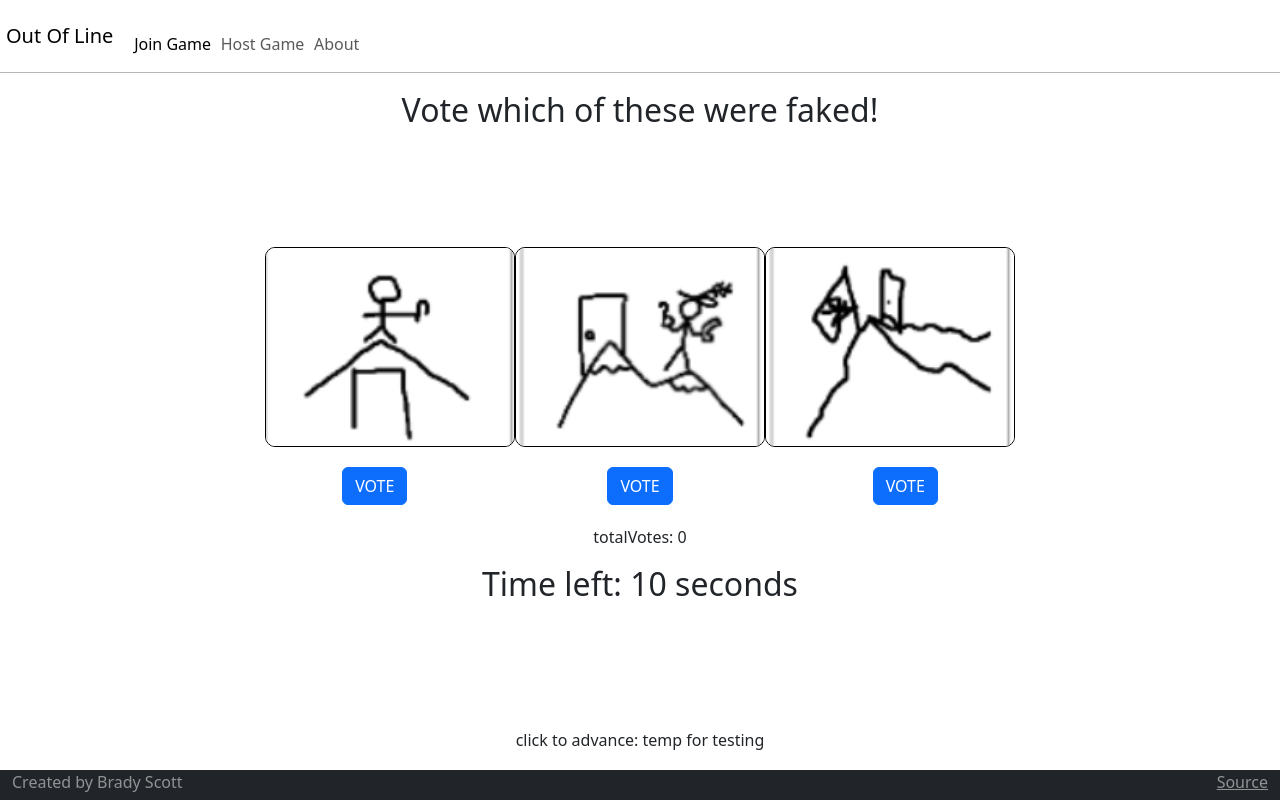
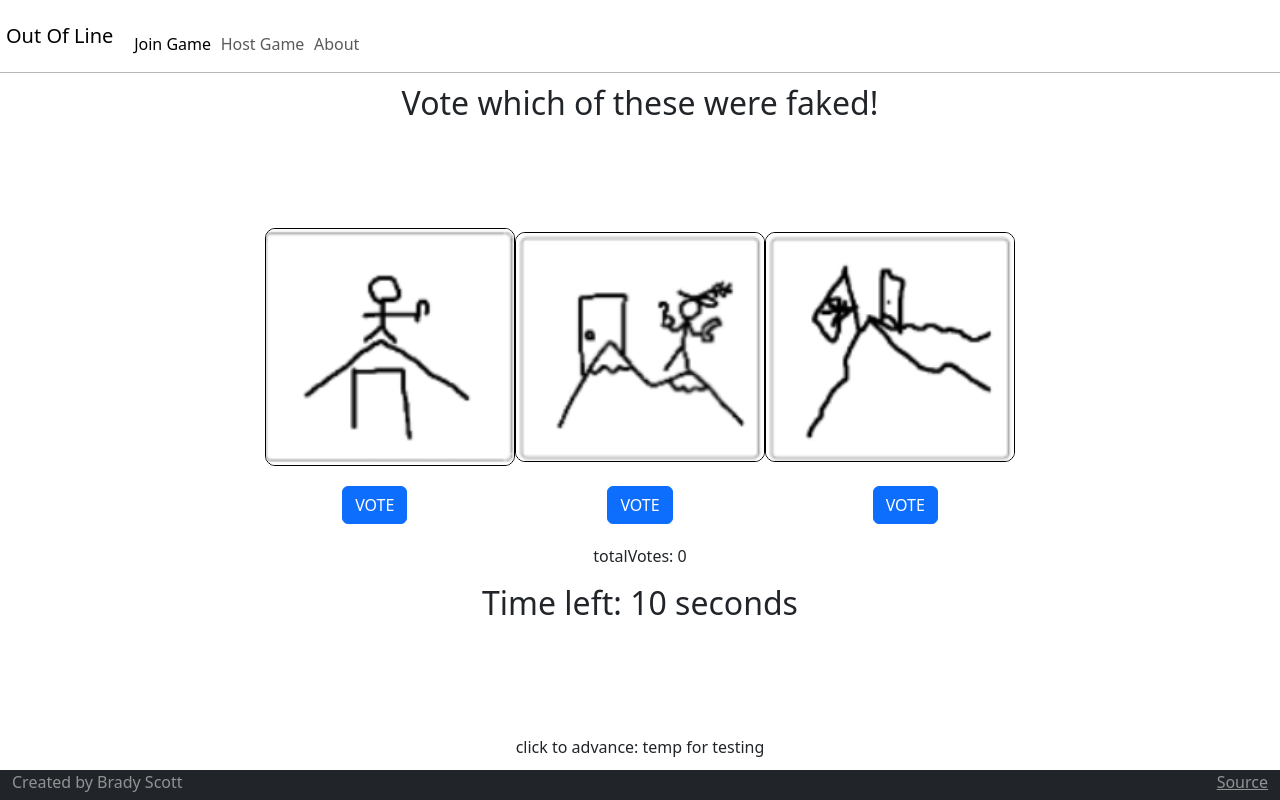
Before and after one commit to duckyith/startup, a React (Vite) app: page /vote in a window 1280 px wide. Built offline with nearby package versions, Linux system fonts and the light colour scheme.

Commit message:
image css tweak

```diff
--- a/src/app.css
+++ b/src/app.css
@@ -121,7 +121,7 @@ div.canvas_button_group {
 div.vote_button_group {
   display: flex;
   justify-content: center;
-  gap: 200px;
+  gap: clamp(1px, 20vw, 200px);
   padding-top : 20px;
 }
 
@@ -136,8 +136,9 @@ div.vote_button_group {
 }
 
 .voteImages {
-  width: 250px;
-  height: 200px;
+  max-width: 250px;
+  width: 30vw;
+  height: auto;
   object-fit: cover;
   border: solid black thin;
   border-radius: 10px;
```
